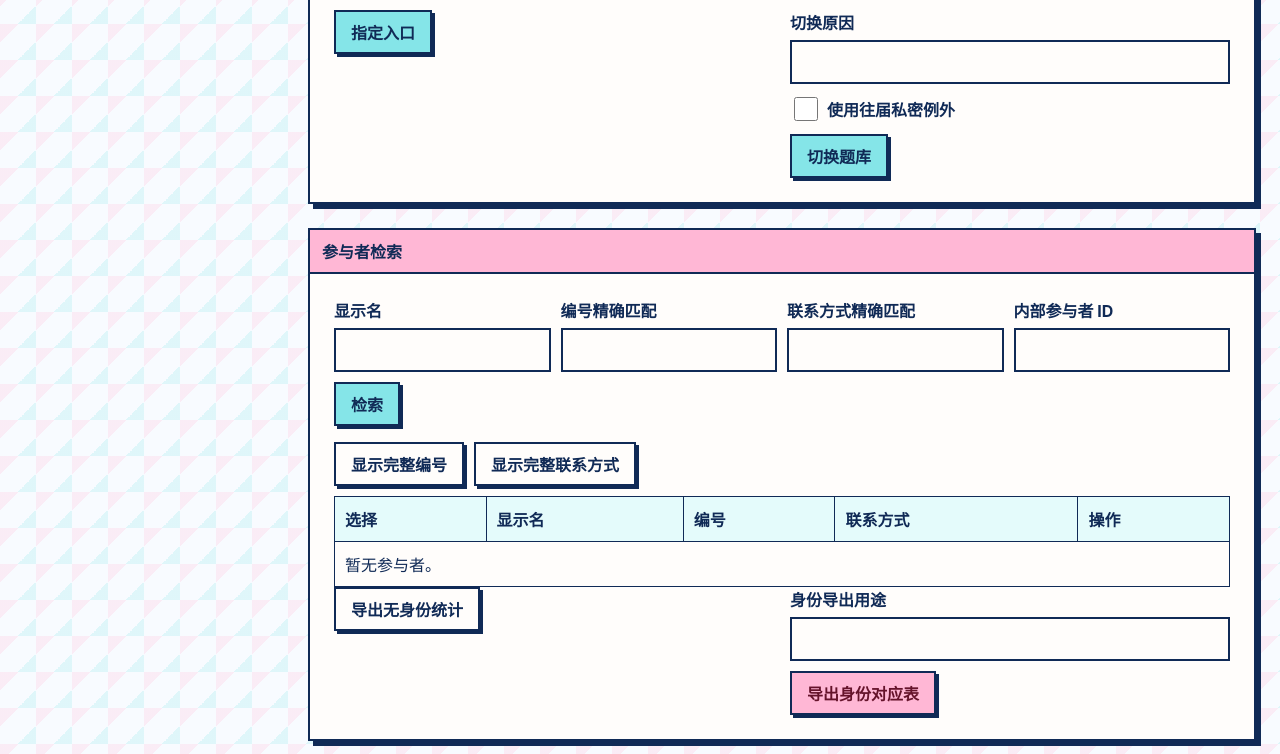
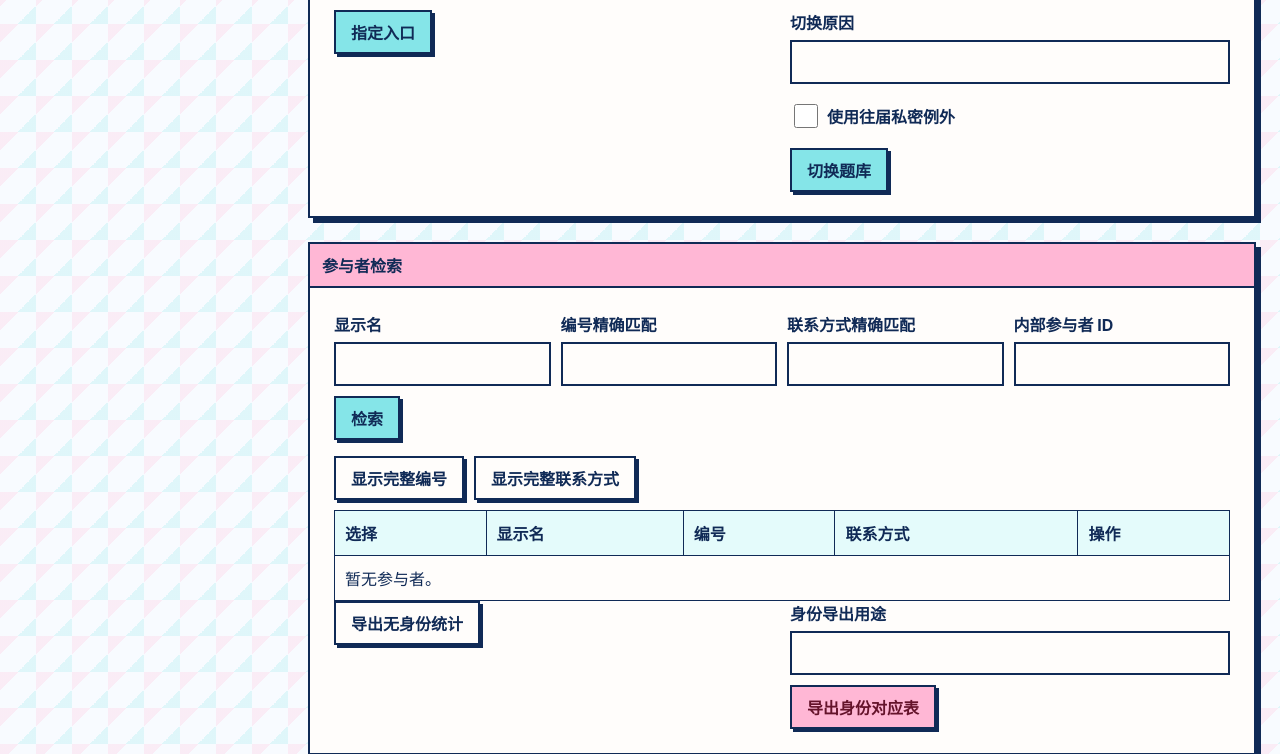
Before and after one commit to ustc-nihongo-circle/quiz-platform, a Django app: template src/quiz/templates/quiz/ops/activity.html in a window 1280 px wide. Shown: the part 480-1234 px from the top of the page. Run offline with Django 5.2, Linux system fonts and the light colour scheme; the template is opened without the code that fills it, so the values that code supplies are empty.

Commit message:
fix: 扩大控制台复选框触控区域

```diff
--- a/src/quiz/static/quiz/ops.css
+++ b/src/quiz/static/quiz/ops.css
@@ -125,7 +125,7 @@ h2 { font-size: 1rem; }
 .ajax-form, .search-grid, .export-grid form { display: grid; gap: 10px; align-content: start; }
 .search-grid { grid-template-columns: repeat(4, minmax(150px, 1fr)); align-items: end; }
 label { display: grid; gap: 6px; font-weight: 700; }
-.check { grid-template-columns: auto 1fr; align-items: center; }
+.check { grid-template-columns: auto 1fr; align-items: center; min-height: 44px; cursor: pointer; }
 .check input { width: 24px; min-height: 24px; }
 
 .button {
```
